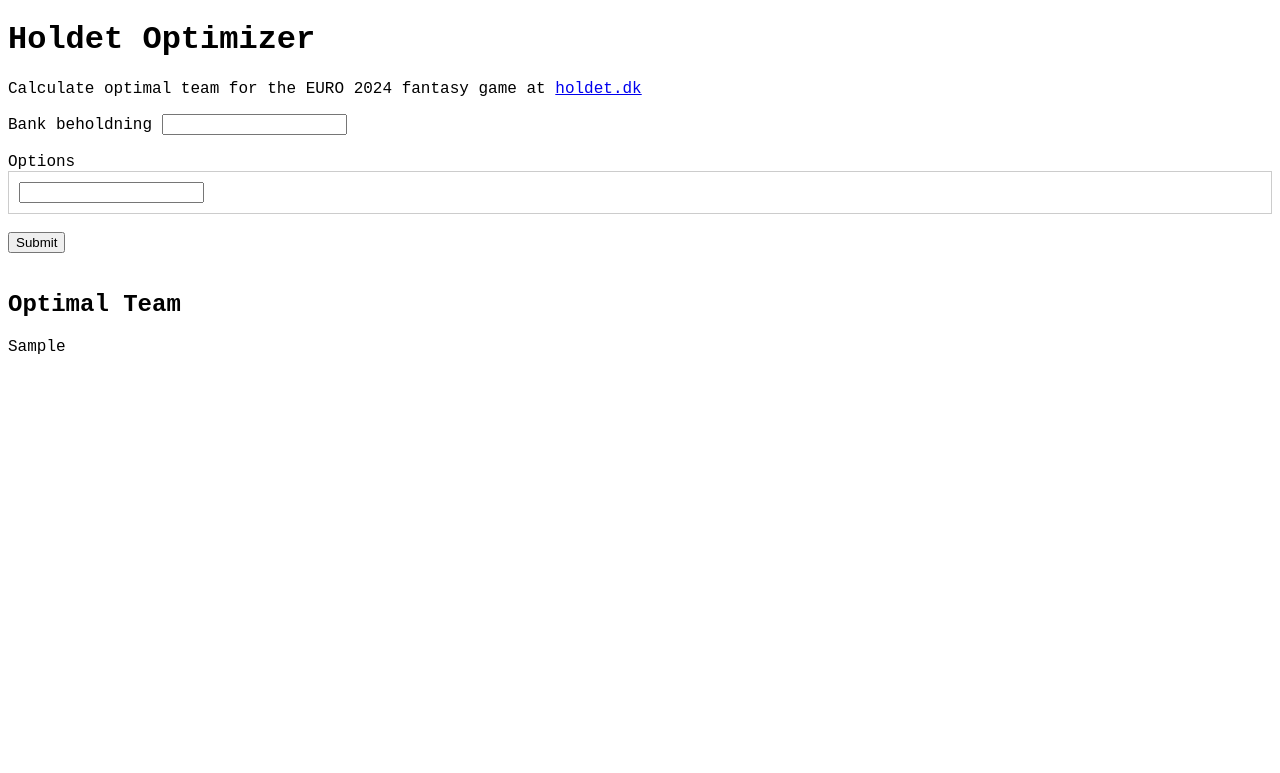
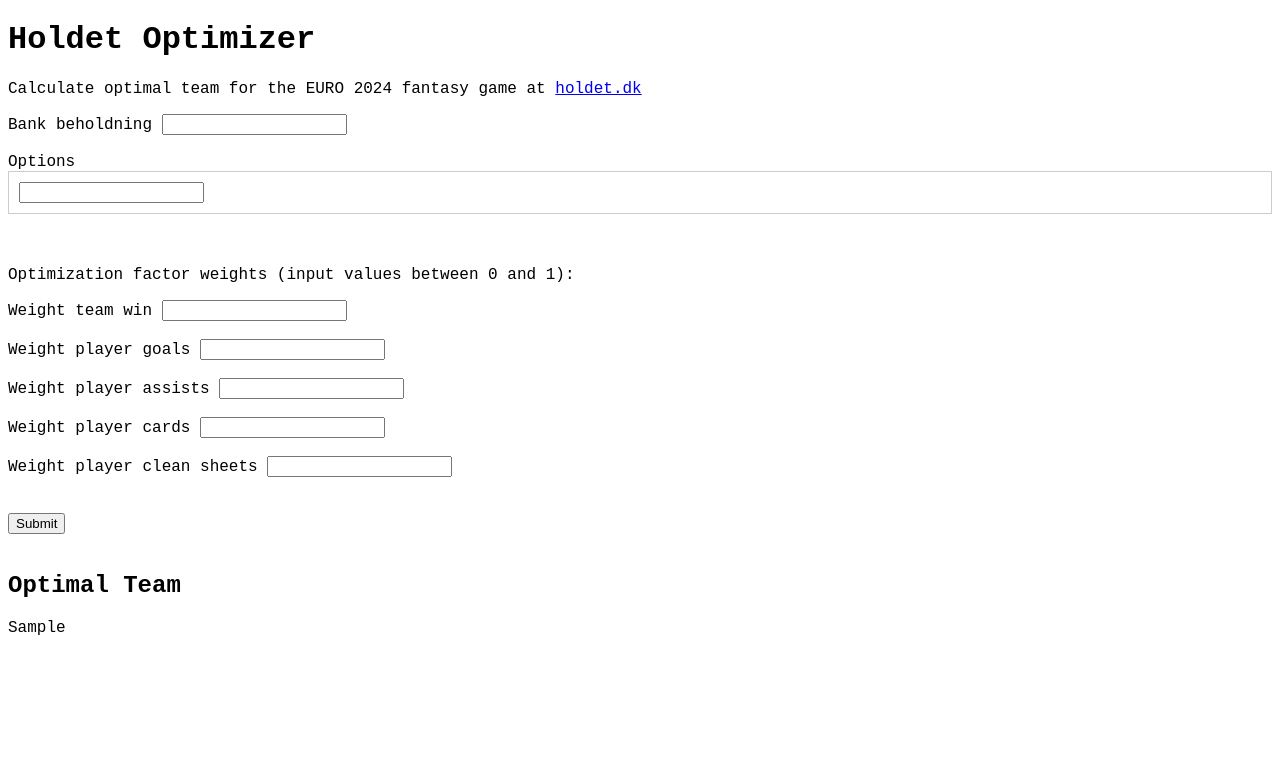
Before and after one commit to kristianklarsen/soccer-optimizer, a Flask app: template templates/index.html in a window 1280 px wide. Shown: the top 773 px of the page. Run offline with Flask 3, Linux system fonts and the light colour scheme; the template is opened without the code that fills it: most values are stand-ins (such as "Sample title", 1, 10 or a date in 2020); form fields are guessed from the names that the template uses; some libraries are stand-ins or nearby versions.

Commit message:
feat: add factor weighting

```diff
--- a/main.py
+++ b/main.py
@@ -5,7 +5,7 @@
 from flask_bootstrap import Bootstrap5
 from flask_wtf import FlaskForm, CSRFProtect
 from wtforms import SubmitField, SelectMultipleField, FloatField
-from wtforms.validators import DataRequired, ValidationError
+from wtforms.validators import DataRequired, ValidationError, NumberRange
 from wtforms.widgets import html_params
 from markupsafe import Markup
 from data import ApiFootball, HoldetDk, Stats, TEAM_ID_MAP, EVENTS
@@ -58,7 +58,15 @@
     return [(player['player_id'], player['person_fullname']) for player in data.player_data]
 
 
-def get_data(existing_player_ids: list, bank_beholdning: float):
+def get_data(
+        existing_player_ids: list,
+        bank_beholdning: float,
+        weight_team_win: float,
+        weight_player_goals: float,
+        weight_player_assists: float,
+        weight_player_cards: float,
+        weight_player_clean_sheets: float
+):
     odds_data = get_api_football_data()
     holdet_data = get_holdet_data()
     stats = Stats()
@@ -68,6 +76,11 @@
         stats=stats,
         existing_player_ids=existing_player_ids,
         bank_beholdning=bank_beholdning,
+        weight_team_win=weight_team_win,
+        weight_player_goals=weight_player_goals,
+        weight_player_assists=weight_player_assists,
+        weight_player_cards=weight_player_cards,
+        weight_player_clean_sheets=weight_player_clean_sheets,
         team_id_map=TEAM_ID_MAP,
         events=EVENTS
     )
@@ -84,13 +97,36 @@
         super(TeamForm, self).__init__(*args, **kwargs)
         self.options.choices = choices
 
-    options = MultiCheckboxField('Select existing team', validators=[validate_selection_count])
+    options = MultiCheckboxField('Select existing team:', validators=[validate_selection_count])
     bank_beholdning = FloatField('Cash holding', validators=[DataRequired()])
+
+    weight_team_win = FloatField('Team win', default=1, validators=[DataRequired(), NumberRange(min=0, max=1)])
+    weight_player_goals = FloatField('Player goals', default=1, validators=[DataRequired(), NumberRange(min=0, max=1)])
+    weight_player_assists = FloatField('Player assists', default=1, validators=[DataRequired(), NumberRange(min=0, max=1)])
+    weight_player_cards = FloatField('Player cards', default=1, validators=[DataRequired(), NumberRange(min=0, max=1)])
+    weight_player_clean_sheets = FloatField('Player clean sheets', default=1, validators=[DataRequired(), NumberRange(min=0, max=1)])
+
     submit = SubmitField('Optimize')
 
 
-def get_optimal_team_df(existing_player_ids: list, bank_beholdning: float):
-    optimization_input = get_data(existing_player_ids, bank_beholdning)
+def get_optimal_team_df(
+        existing_player_ids: list,
+        bank_beholdning: float,
+        weight_team_win: float,
+        weight_player_goals: float,
+        weight_player_assists: float,
+        weight_player_cards: float,
+        weight_player_clean_sheets: float
+):
+    optimization_input = get_data(
+        existing_player_ids,
+        bank_beholdning,
+        weight_team_win,
+        weight_player_goals,
+        weight_player_assists,
+        weight_player_cards,
+        weight_player_clean_sheets
+    )
     optimization = Optimization(optimization_input)
     optimization.build_model()
     optimization.run()
@@ -109,10 +145,16 @@
     team_form = TeamForm(choices=choices)
 
     if team_form.validate_on_submit():
-        existing_player_ids = team_form.options.data
-        existing_player_ids = [int(p_id) for p_id in existing_player_ids]
-        bank_beholdning = team_form.bank_beholdning.data
-        optimal_team_df = get_optimal_team_df(existing_player_ids, bank_beholdning)
+        # Calc optimal team and render
+        optimal_team_df = get_optimal_team_df(
+            existing_player_ids=[int(p_id) for p_id in team_form.options.data],
+            bank_beholdning=team_form.bank_beholdning.data,
+            weight_team_win=team_form.weight_team_win.data,
+            weight_player_goals=team_form.weight_player_goals.data,
+            weight_player_assists=team_form.weight_player_assists.data,
+            weight_player_cards=team_form.weight_player_cards.data,
+            weight_player_clean_sheets=team_form.weight_player_clean_sheets.data
+        )
         optimal_team_table = optimal_team_df.to_html(classes='table table-striped', escape=False, index=False)
 
     return render_template('index.html', team_form=team_form, optimal_team_table=optimal_team_table)
--- a/templates/index.html
+++ b/templates/index.html
@@ -26,6 +26,7 @@
           {% endif %}
         </div>
         <br>
+
         <div class="form-group">
           {{ team_form.options.label(class="form-label") }}
           {% if team_form.options.errors %}
@@ -40,10 +41,77 @@
           </div>
         </div>
         <br>
+        <br>
+
+        <p class="lead">Optimization factor weights (input values between 0 and 1):</p>
+
+        <div class="form-group">
+          {{ team_form.weight_team_win.label(class="form-label") }}
+          {{ team_form.weight_team_win(class="form-control") }}
+          {% if team_form.weight_team_win.errors %}
+            <div class="alert alert-danger">
+              {% for error in team_form.weight_team_win.errors %}
+                <p>{{ error }}</p>
+              {% endfor %}
+            </div>
+          {% endif %}
+        </div>
+        <br>
+        <div class="form-group">
+          {{ team_form.weight_player_goals.label(class="form-label") }}
+          {{ team_form.weight_player_goals(class="form-control") }}
+          {% if team_form.weight_player_goals.errors %}
+            <div class="alert alert-danger">
+              {% for error in team_form.weight_player_goals.errors %}
+                <p>{{ error }}</p>
+              {% endfor %}
+            </div>
+          {% endif %}
+        </div>
+        <br>
+        <div class="form-group">
+          {{ team_form.weight_player_assists.label(class="form-label") }}
+          {{ team_form.weight_player_assists(class="form-control") }}
+          {% if team_form.weight_player_assists.errors %}
+            <div class="alert alert-danger">
+              {% for error in team_form.weight_player_assists.errors %}
+                <p>{{ error }}</p>
+              {% endfor %}
+            </div>
+          {% endif %}
+        </div>
+        <br>
+        <div class="form-group">
+          {{ team_form.weight_player_cards.label(class="form-label") }}
+          {{ team_form.weight_player_cards(class="form-control") }}
+          {% if team_form.weight_player_cards.errors %}
+            <div class="alert alert-danger">
+              {% for error in team_form.weight_player_cards.errors %}
+                <p>{{ error }}</p>
+              {% endfor %}
+            </div>
+          {% endif %}
+        </div>
+        <br>
+        <div class="form-group">
+          {{ team_form.weight_player_clean_sheets.label(class="form-label") }}
+          {{ team_form.weight_player_clean_sheets(class="form-control") }}
+          {% if team_form.weight_player_clean_sheets.errors %}
+            <div class="alert alert-danger">
+              {% for error in team_form.weight_player_clean_sheets.errors %}
+                <p>{{ error }}</p>
+              {% endfor %}
+            </div>
+          {% endif %}
+        </div>
+        <br>
+        <br>
+
         <div class="form-group">
           {{ team_form.submit(class="btn btn-primary") }}
         </div>
         <br>
+
       </form>
 
       {% if optimal_team_table %}
```
Also changed, not shown: optimization.py (+21 -17 lines).
